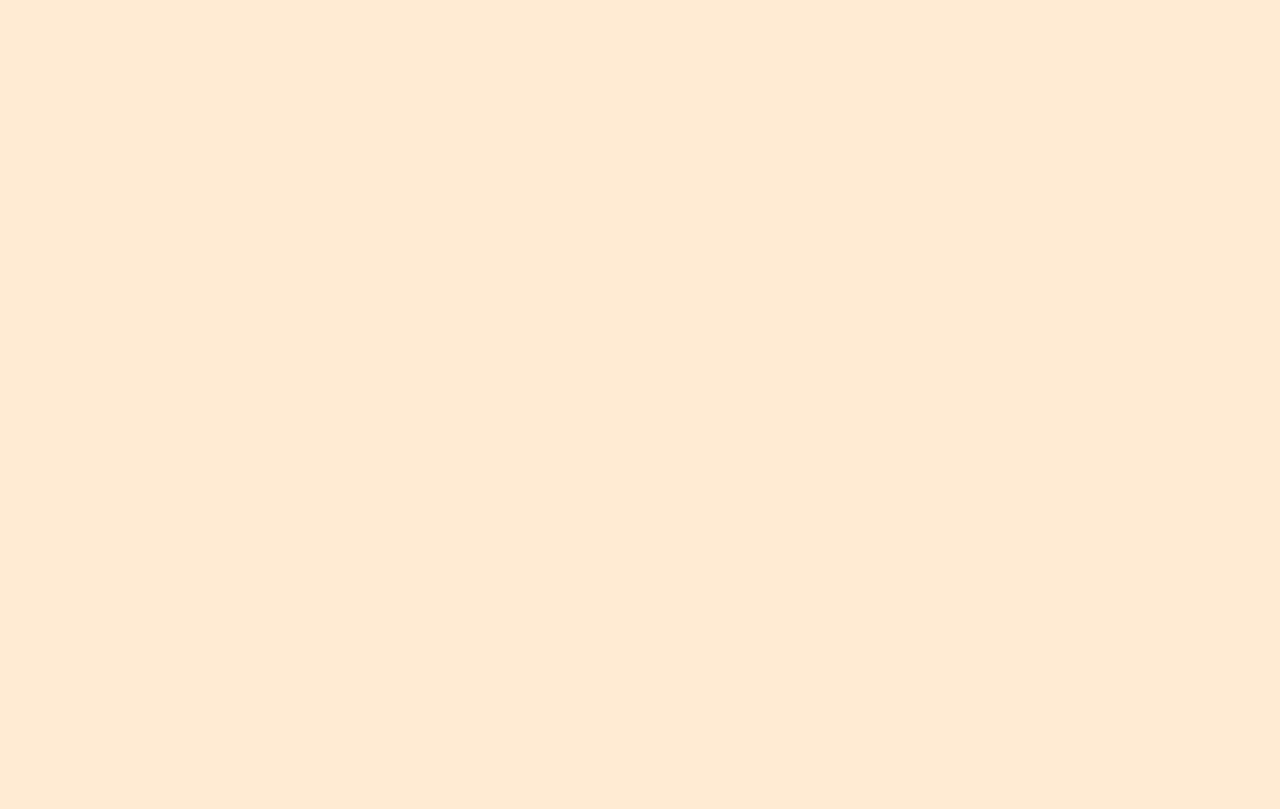
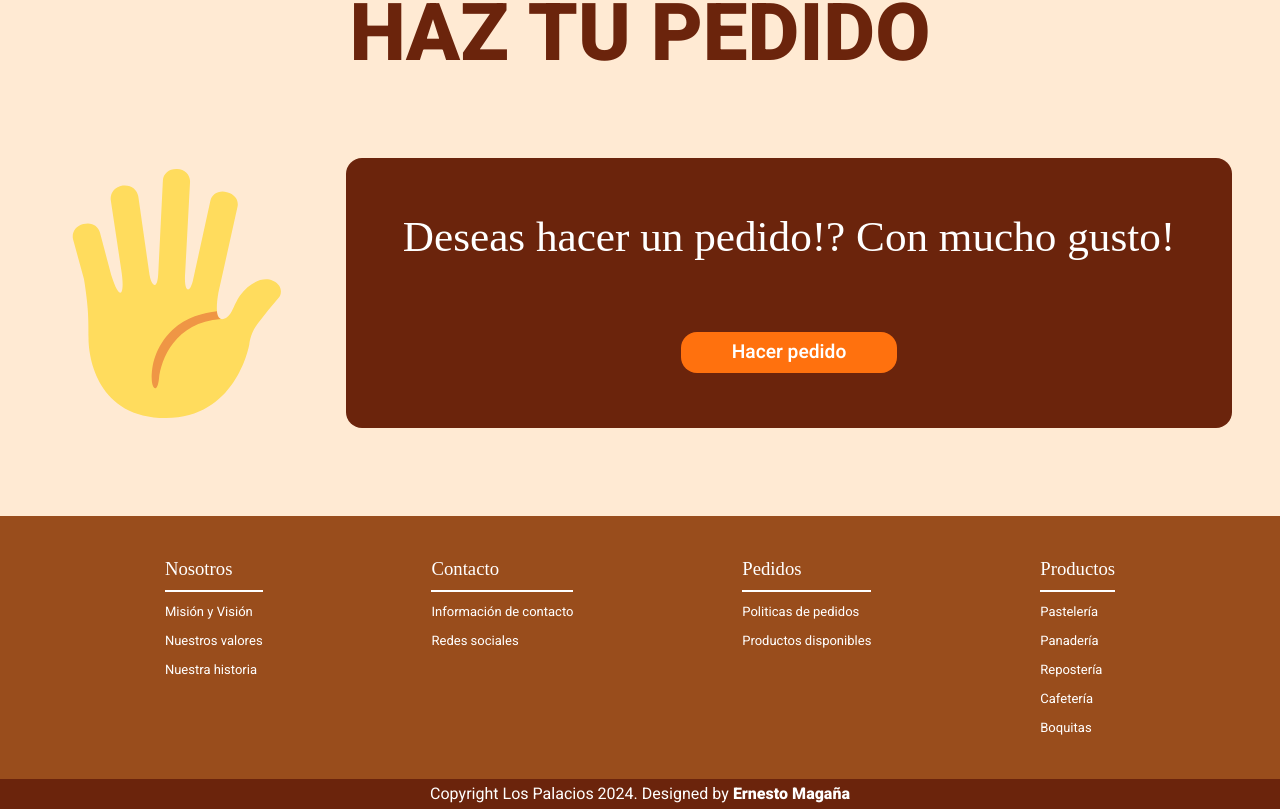
Before and after one commit to ernesto-1998/LosPalacios-Bakery, a Vue app: page / in a window 1280 px wide. Shown: the part 2772-3581 px from the top of the page. Before the commit the page ends 2660 px from the top, so only its background shows below. Built offline with nearby package versions, Linux system fonts and the light colour scheme; a web font is replaced by a local one.

Commit message:
MakerOrderSection and Footer implemented

```diff
--- a/src/App.vue
+++ b/src/App.vue
@@ -8,10 +8,12 @@
       </transition>
     </KeepAlive>
   </RouterView>
+  <TheFooter />
 </template>
 <script setup lang="ts">
 import TopSection from '@/components/TopSection.vue'
 import TheHeader from '@/components/TheHeader.vue'
+import TheFooter from '@/components/TheFooter.vue'
 </script>
 
 <style scoped>
--- a/src/assets/base.css
+++ b/src/assets/base.css
@@ -3,7 +3,7 @@
 :root {
   /* https://colorhunt.co/palette/6b240c994d1ce48f45f5cca0 */
   --main-color: rgb(107, 36, 12);
-  /* --card-color: rgb(153, 77, 28); */
+  --second-color: rgb(153, 77, 28);
   --card-color: rgb(255, 113, 14);
   --third-color: rgb(228, 143, 69);
   --extra-color: rgb(245, 204, 160);
--- a/src/components/BannerSection.vue
+++ b/src/components/BannerSection.vue
@@ -26,7 +26,7 @@ const BUTTON_KEYS: Record<string, string> = {
   background-image: url(/home/doughnuts1920.jpg);
   background-position: center;
   display: grid;
-  grid-template-columns: 1fr 1fr;
+  grid-template-columns: 700px 1fr;
   height: 480px;
   padding: 1rem 2rem;
   overflow-y: auto;
--- /dev/null
+++ b/src/components/MakeOrderSection.vue
@@ -0,0 +1,84 @@
+<template>
+  <section class="make-order_wrapper">
+    <BaseSubTitle :title="TITLE.toLocaleUpperCase()" />
+    <div class="maker-order_body">
+      <div class="icon-wrapper">
+        <BaseIcon :icon-name="'hand'" :size="270" />
+      </div>
+      <div class="make-order_text">
+        <span class="make-order_title">Deseas hacer un pedido!? Con mucho gusto!</span>
+        <div class="button-wrapper">
+          <BaseButton :style="'btnAction'" :title="'Hacer pedido'" />
+        </div>
+      </div>
+    </div>
+  </section>
+</template>
+
+<script setup lang="ts">
+import BaseSubTitle from '@/components/global/BaseSubTitle.vue'
+import BaseIcon from '@/components/global/BaseIcon.vue'
+import BaseButton from './global/BaseButton.vue'
+
+const TITLE = 'Haz tu pedido'
+</script>
+
+<style scoped>
+.make-order_wrapper {
+  margin-top: var(--mt);
+  padding: var(--px-section-lg);
+}
+
+.maker-order_body {
+  margin-top: var(--mt-section-body);
+  display: grid;
+  grid-template-columns: 250px 1fr;
+  gap: 3rem;
+}
+
+.icon-wrapper {
+  display: flex;
+  justify-content: center;
+  align-items: center;
+}
+
+.make-order_text {
+  border-radius: var(--main-border-radius);
+  background-color: var(--main-color);
+  display: flex;
+  flex-direction: column;
+  gap: 2rem;
+  justify-content: space-evenly;
+  align-items: center;
+  padding: 1rem;
+}
+
+.make-order_title {
+  font-family: var(--title-font-family);
+  font-size: 2.7rem;
+  text-align: center;
+}
+
+@media (640px < width < 1024px) {
+  .make-order_wrapper {
+    padding: var(--px-section-md);
+  }
+
+  .make-order_title {
+    font-size: 2rem;
+  }
+}
+
+@media (width <= 640px) {
+  .make-order_wrapper {
+    padding: var(--px-section-sm);
+  }
+  .maker-order_body {
+    grid-template-columns: 1fr;
+  }
+
+  .make-order_title {
+    font-size: 1.7rem;
+  }
+}
+</style>
--- /dev/null
+++ b/src/components/TheFooter.vue
@@ -0,0 +1,71 @@
+<template>
+  <footer>
+    <div class="footer-body">
+      <TitleList :object="objetList.list1" />
+      <TitleList :object="objetList.list2" />
+      <TitleList :object="objetList.list3" />
+      <TitleList :object="objetList.list4" />
+    </div>
+    <div class="bottom-section">
+      <p class="bottom-section_text">
+        Copyright Los Palacios 2024. Designed by <span>Ernesto Magaña</span>
+      </p>
+    </div>
+  </footer>
+</template>
+
+<script setup lang="ts">
+import TitleList from '@/components/widgets/TitleList.vue'
+
+const objetList = {
+  list1: {
+    title: 'Nosotros',
+    items: ['Misión y Visión', 'Nuestros valores', 'Nuestra historia']
+  },
+  list2: {
+    title: 'Contacto',
+    items: ['Información de contacto', 'Redes sociales']
+  },
+  list3: {
+    title: 'Pedidos',
+    items: ['Politicas de pedidos', 'Productos disponibles']
+  },
+  list4: {
+    title: 'Productos',
+    items: ['Pastelería', 'Panadería', 'Repostería', 'Cafetería', 'Boquitas']
+  }
+}
+</script>
+
+<style scoped>
+footer {
+  min-height: fit-content;
+  background-color: var(--second-color);
+  position: relative;
+  margin-top: var(--mt);
+}
+
+.footer-body {
+  display: flex;
+  flex-wrap: wrap;
+  justify-content: space-evenly;
+  padding: 2rem;
+  gap: 1.5rem;
+}
+
+.bottom-section {
+  background-color: var(--main-color);
+  display: flex;
+  justify-content: center;
+  padding: 0.2rem 0;
+  font-family: var(--text-font-family);
+}
+
+.bottom-section_text {
+  text-align: center;
+}
+
+.bottom-section_text > span {
+  font-weight: 800;
+}
+</style>
--- /dev/null
+++ b/src/components/widgets/TitleList.vue
@@ -0,0 +1,45 @@
+<template>
+  <div class="title-list_wrapper">
+    <h3>{{ props.object.title }}</h3>
+    <div class="separator"></div>
+    <ul class="list-wrapper">
+      <li v-for="(item, index) in props.object.items" :key="index">{{ item }}</li>
+    </ul>
+  </div>
+</template>
+<script setup lang="ts">
+declare interface IProps {
+  title: string
+  items: Array<string>
+}
+
+const props = defineProps<{ object: IProps }>()
+</script>
+<style scoped>
+.title-list_wrapper {
+  max-width: 250px;
+  padding: 10px 12px;
+  font-family: var(--text-font-family);
+  color: var(--layout-color);
+}
+
+.title-list_wrapper > h3 {
+  font-family: var(--title-font-family);
+}
+
+.separator {
+  width: 100%;
+  height: 2px;
+  margin-top: 10px;
+  margin-bottom: 10px;
+  background-color: var(--text-color);
+}
+
+.list-wrapper {
+  list-style: none;
+  display: flex;
+  flex-direction: column;
+  gap: 10px;
+  font-size: 13px;
+}
+</style>
--- a/src/views/HomeView.vue
+++ b/src/views/HomeView.vue
@@ -2,10 +2,12 @@
   <BannerSection />
   <TopProductsSection />
   <CategoriesSection />
+  <MakeorderSection />
 </template>
 
 <script setup lang="ts">
 import BannerSection from '@/components/BannerSection.vue'
 import TopProductsSection from '@/components/TopProductsSection.vue'
 import CategoriesSection from '@/components/CategoriesSection.vue'
+import MakeorderSection from '@/components/MakeOrderSection.vue'
 </script>
```
